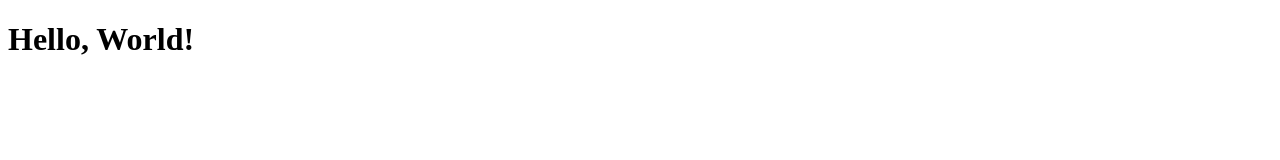
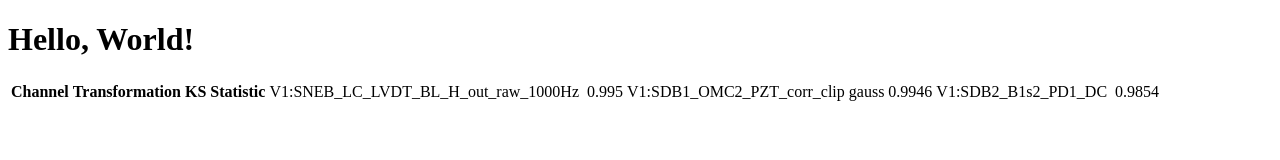
Before and after one commit to mennobruin/glitch-value-correlator, a plain HTML site: page resources/report/index.html in a window 1280 px wide. Drawn offline with Linux system fonts and the light colour scheme.

Commit message:
updated index

```diff
--- a/resources/report/index.html
+++ b/resources/report/index.html
@@ -8,10 +8,8 @@
 <script src="script.js"></script>
 <h1>Hello, World!</h1>
 <table class="KS">
-
-</table>
+<th>Channel</th><th>Transformation</th><th>KS Statistic</th><td>V1:SNEB_LC_LVDT_BL_H_out_raw_1000Hz</td><td></td><td>0.995</td><td>V1:SDB1_OMC2_PZT_corr_clip</td><td>gauss</td><td>0.9946</td><td>V1:SDB2_B1s2_PD1_DC</td><td></td><td>0.9854</td></table>
 <table class="test">
-
 </table>
 </body>
 </html>
```
